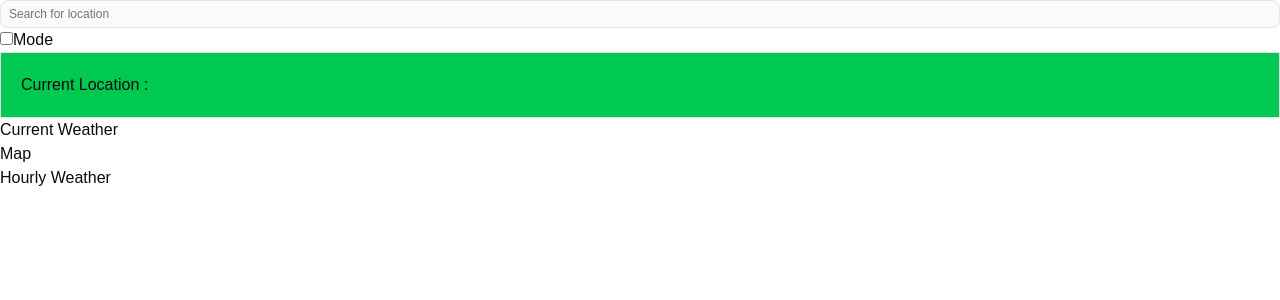
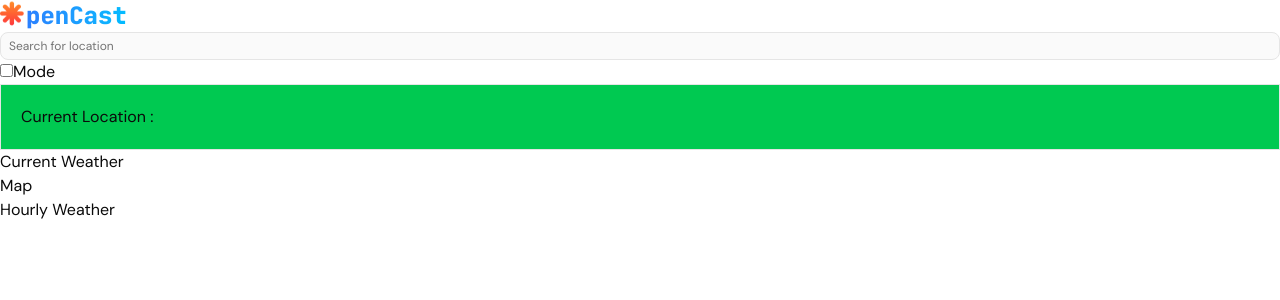
Before and after one commit to arpitjana2103/grow-14-open-weather-cast, a React (Vite) app: page / in a window 1280 px wide. Shown: the top 300 px of the page. Built offline with nearby package versions, Linux system fonts and the light colour scheme; no server answers; some icons are missing.

Commit message:
feat : logo design added

```diff
--- a/src/App.tsx
+++ b/src/App.tsx
@@ -1,5 +1,6 @@
 import LightDarkToggle from "./components/LightDarkToggle";
 import LocationSearch from "./components/LocationSearch";
+import Logo from "./components/Logo";
 import { useLocationContext } from "./contexts/location.context";
 
 function App() {
@@ -10,6 +11,7 @@ function App() {
             <div>
                 <div>
                     <div>
+                        <Logo />
                         <LocationSearch />
                         <LightDarkToggle />
                     </div>
--- /dev/null
+++ b/src/components/Logo.tsx
@@ -0,0 +1,16 @@
+import logoImg from "./../assets/logo.png";
+
+export default function Logo() {
+    return (
+        <div className="flex w-fit items-end font-mono">
+            <img
+                src={logoImg}
+                alt="openweathercast-logo"
+                className="mr-0.5 h-6 translate-y-[-0.4rem]"
+            />
+            <span className="bg-linear-to-r from-[#2b7fff] to-[#00bcff] bg-clip-text text-2xl font-black tracking-normal text-transparent">
+                penCast
+            </span>
+        </div>
+    );
+}
--- a/src/index.css
+++ b/src/index.css
@@ -1,3 +1,5 @@
+@import url("https://fonts.googleapis.com/css2?family=DM+Sans:ital,opsz,wght@0,9..40,100..1000;1,9..40,100..1000&family=JetBrains+Mono:ital,wght@0,100..800;1,100..800&display=swap");
+
 @import "tailwindcss";
 @import "tw-animate-css";
 @import "shadcn/tailwind.css";
@@ -39,7 +41,8 @@
 
 @theme inline {
     --font-heading: var(--font-sans);
-    --font-sans: "Inter Variable", sans-serif;
+    --font-sans: "DM Sans", sans-serif;
+    --font-mono: "JetBrains Mono", monospace;
     --color-sidebar-ring: var(--sidebar-ring);
     --color-sidebar-border: var(--sidebar-border);
     --color-sidebar-accent-foreground: var(--sidebar-accent-foreground);
```
Also changed, not shown: src/assets/logo.png (added).
